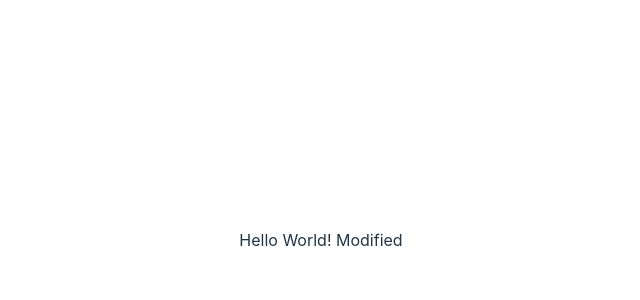
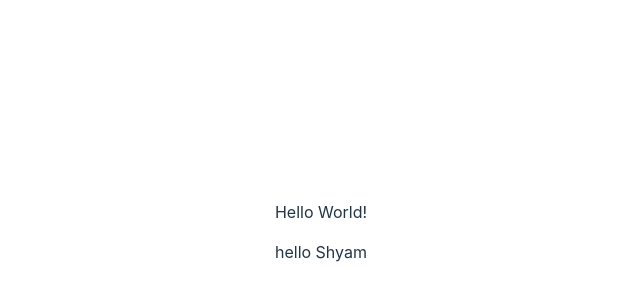
Before and after one commit to Angryman18/jenkins-cicd, a React (Vite) app: page / in a window 1280 px wide. Shown: the part 160-460 px from the top of the page, without its empty margins (319-959 px from the left). Built offline with nearby package versions, Linux system fonts and the light colour scheme.

Commit message:
Update App.jsx

```diff
--- a/src/App.jsx
+++ b/src/App.jsx
@@ -1,7 +1,9 @@
 import "./App.css";
 
 function App() {
-  return <div>Hello World! Modified</div>;
+  return <div>Hello World!
+  <p>hello Shyam</p>
+  </div>;
 }
 
 export default App;
```
